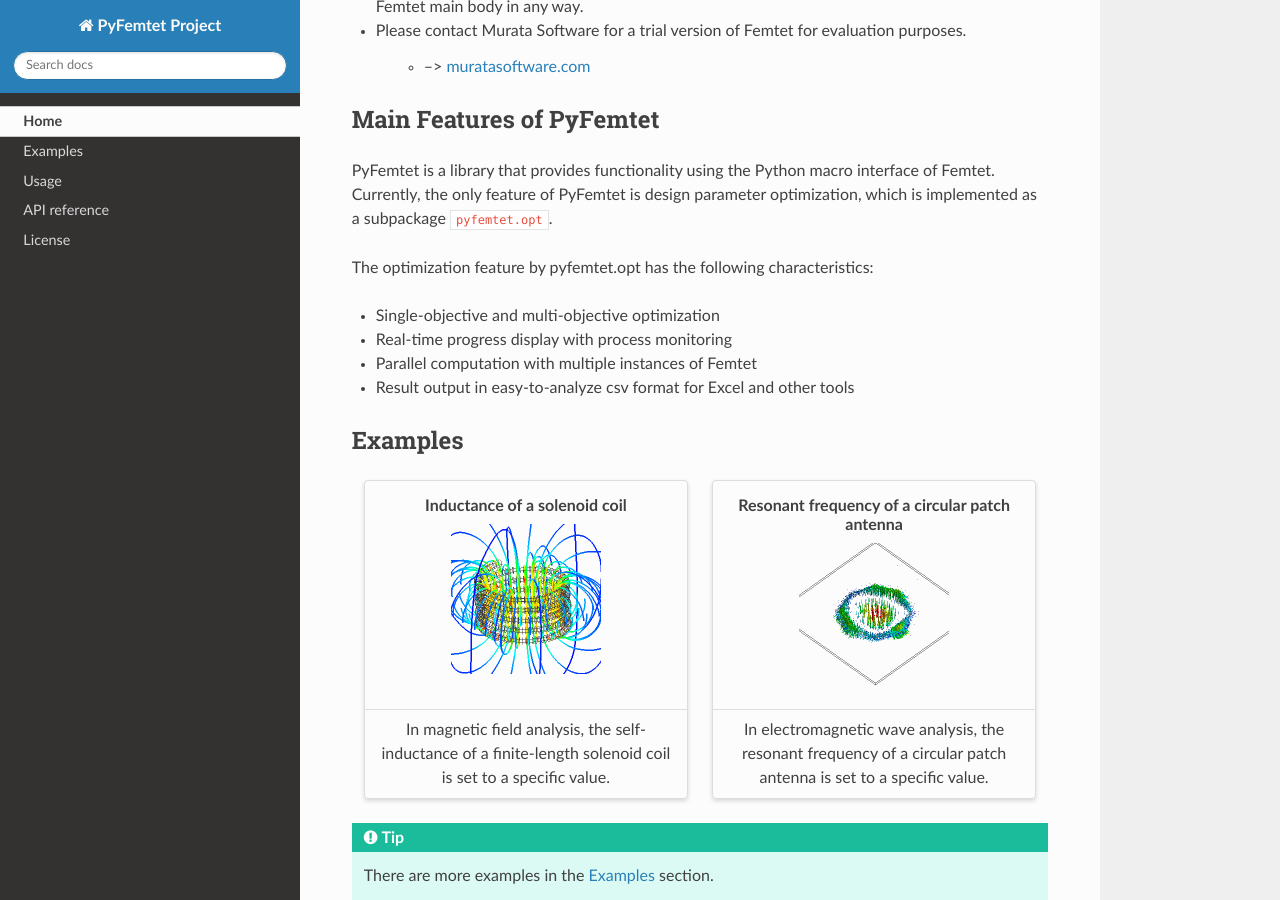
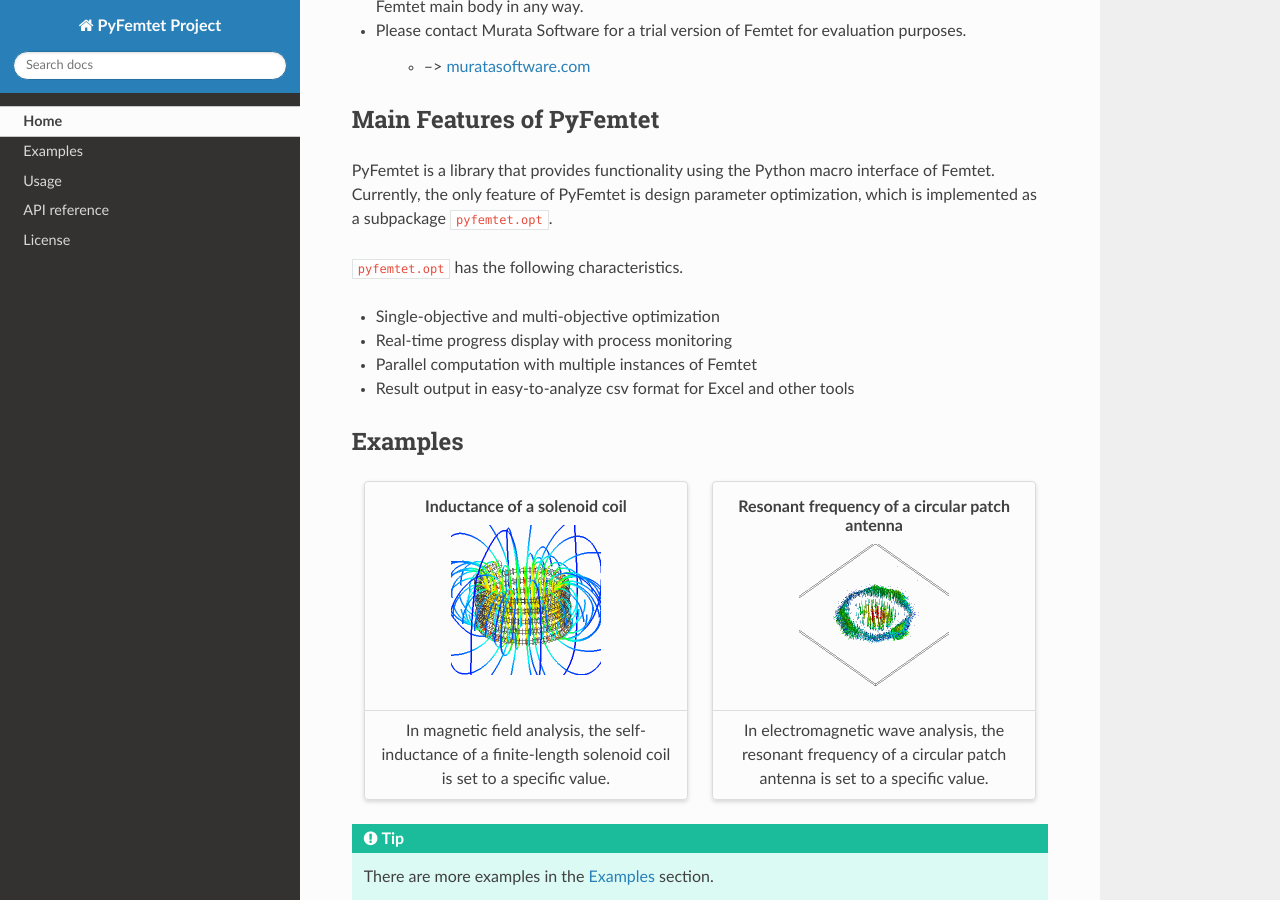
Before and after one commit to pyfemtet/pyfemtet, a Sphinx documentation site: the page built from docs/source/index.rst, in a window 1280 px wide and 900 px high, scrolled down 341 px. Built offline with Sphinx 7.4.7 and the Read the Docs theme 2.0.0, drawn with Linux system fonts in a browser that asks for light colours.

Commit message:
Translation correction(source)

```diff
--- a/docs/source/index.rst
+++ b/docs/source/index.rst
@@ -27,7 +27,7 @@ Main Features of PyFemtet
 
 PyFemtet is a library that provides functionality using the Python macro interface of Femtet. Currently, the only feature of PyFemtet is design parameter optimization, which is implemented as a subpackage ``pyfemtet.opt``.
 
-The optimization feature by pyfemtet.opt has the following characteristics:
+``pyfemtet.opt`` has the following characteristics.
 
 - Single-objective and multi-objective optimization
 - Real-time progress display with process monitoring
```
Also changed, not shown: 1 other file.
